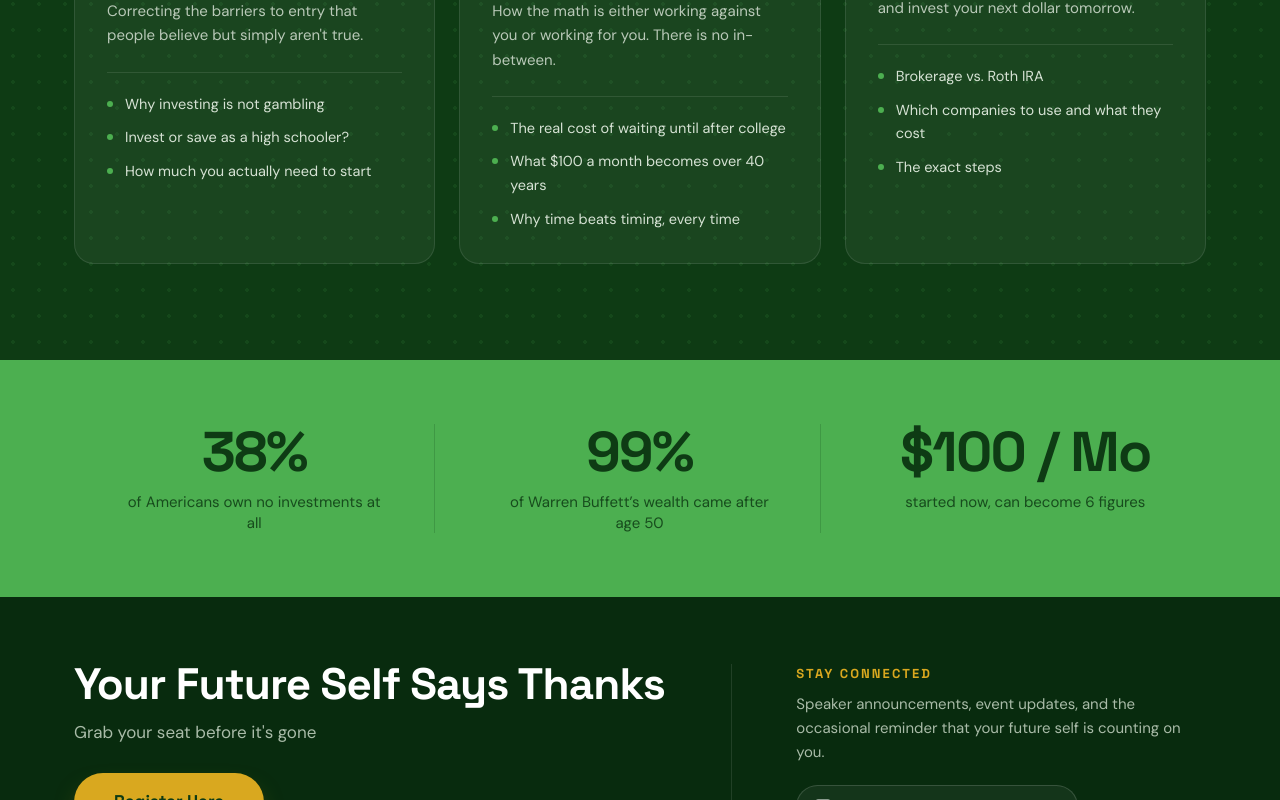
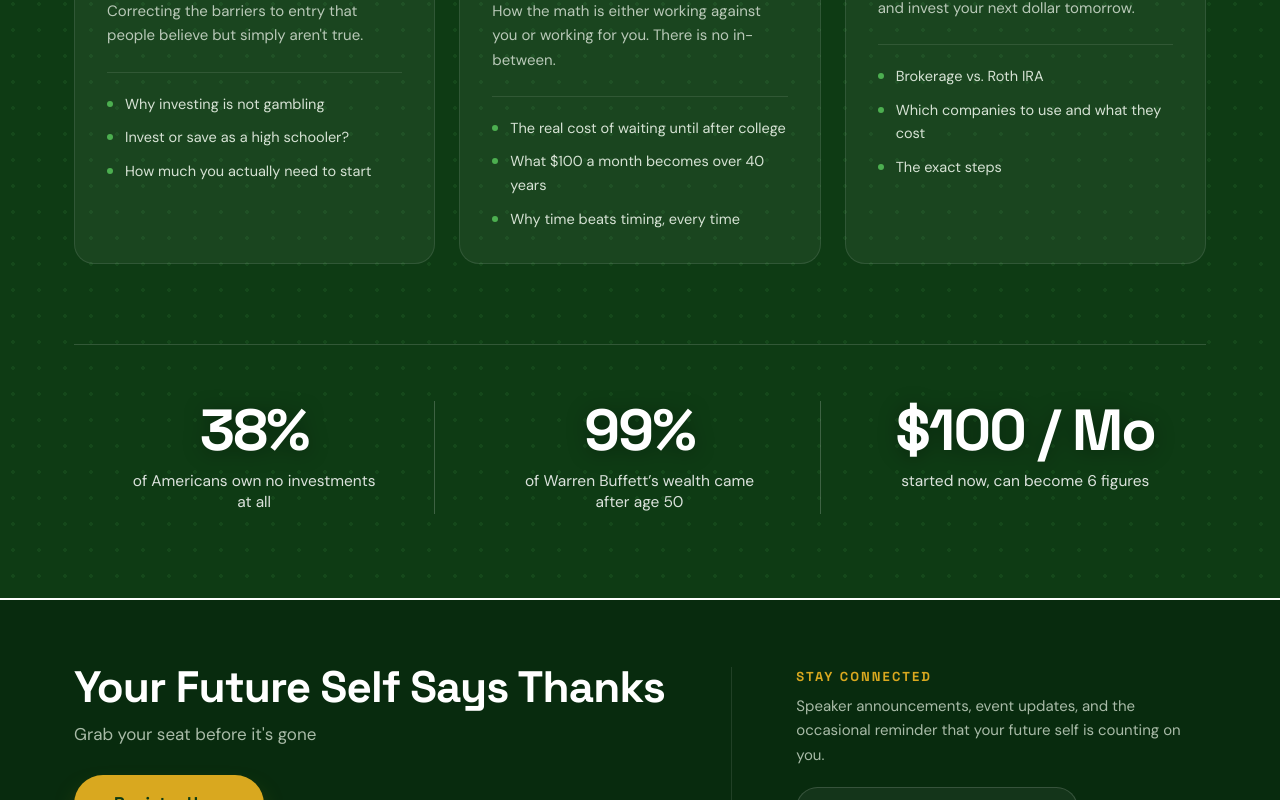
Before and after one commit to andersonjosh501-alt/financial-futures, a Next.js app: page /what-youll-learn in a window 1280 px wide. Shown: the part 1268-2068 px from the top of the page. Built offline with nearby package versions, Linux system fonts and the light colour scheme.

Commit message:
What You'll Learn: stats move onto the dark panel background
Drop the bright green strip; stats now sit under the panel cards on the
same dot-grid background in white type, with a white rule separating
the section from the footer.

Co-Authored-By: Claude Fable 5.1 <noreply@anthropic.com>

```diff
--- a/src/app/what-youll-learn/page.tsx
+++ b/src/app/what-youll-learn/page.tsx
@@ -139,7 +139,7 @@ export default function WhatYoullLearn() {
           </div>
 
           {/* THE PANEL — three segment cards */}
-          <section className="relative bg-dg-deep overflow-hidden pt-8 pb-[84px] md:pb-[96px]">
+          <section className="relative bg-dg-deep overflow-hidden pt-8 pb-[72px] md:pb-[84px] border-b-2 border-white">
             <div
               className="absolute inset-0 opacity-50 pointer-events-none"
               style={{
@@ -181,22 +181,21 @@ export default function WhatYoullLearn() {
                   </div>
                 ))}
               </div>
+
+              {/* WHY IT MATTERS — stats */}
+              <div className="mt-16 md:mt-20 pt-12 md:pt-14 border-t border-white/15">
+                <div className="grid grid-cols-1 md:grid-cols-3 gap-10 md:gap-6 md:divide-x md:divide-white/20">
+                  {STATS.map((st) => (
+                    <div key={st.value} className="text-center md:px-6">
+                      <div className="font-heading font-bold text-[48px] md:text-[58px] leading-none tracking-[-0.03em] text-white drop-shadow-[0_2px_10px_rgba(0,0,0,.35)]">{st.value}</div>
+                      <div className="mt-3 mx-auto max-w-[260px] text-[15.5px] leading-snug text-white/85">{st.label}</div>
+                    </div>
+                  ))}
+                </div>
+              </div>
             </div>
           </section>
 
-          {/* WHY IT MATTERS — stat strip */}
-          <section className="bg-bg-green py-14 md:py-16">
-            <div className="max-w-[1200px] mx-auto px-6 lg:px-[34px]">
-              <div className="grid grid-cols-1 md:grid-cols-3 gap-8 md:gap-6 md:divide-x md:divide-dg-deep/20">
-                {STATS.map((s) => (
-                  <div key={s.value} className="text-center md:px-6">
-                    <div className="font-heading font-bold text-[48px] md:text-[56px] leading-none tracking-[-0.03em] text-dg-deep">{s.value}</div>
-                    <div className="mt-3 mx-auto max-w-[260px] text-[15px] leading-snug text-dg-deep/85">{s.label}</div>
-                  </div>
-                ))}
-              </div>
-            </div>
-          </section>
       </>
     </PageShell>
   );
```
